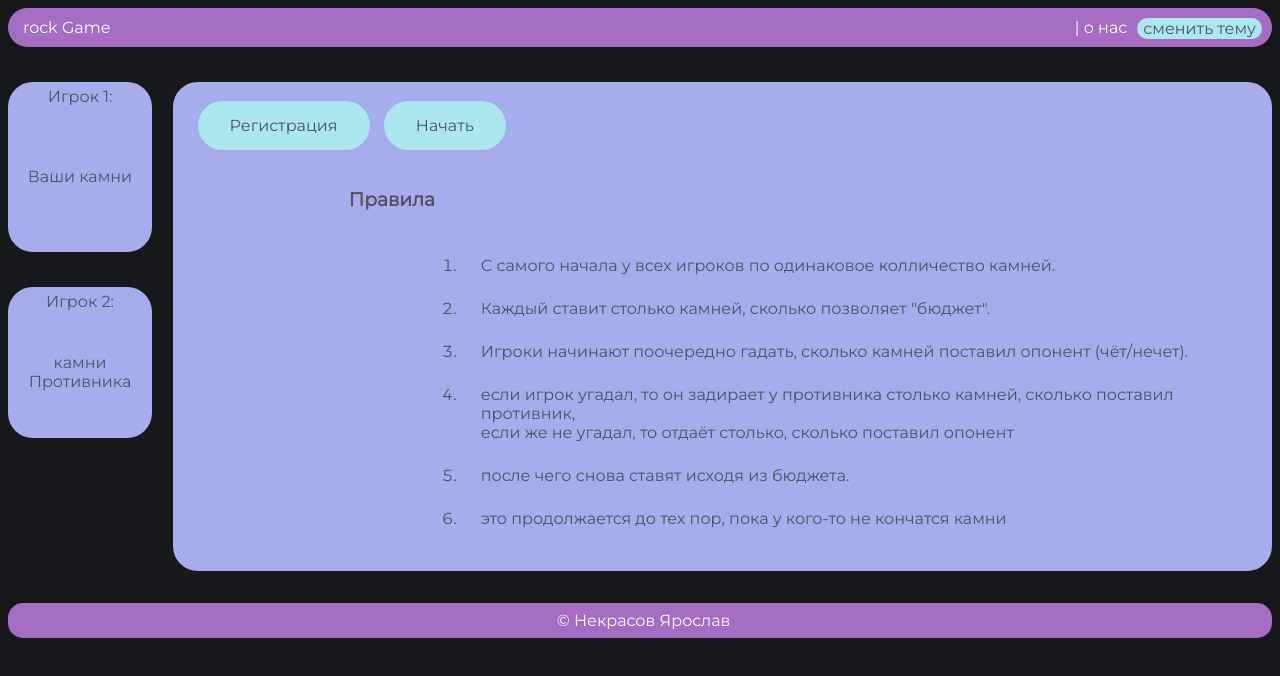
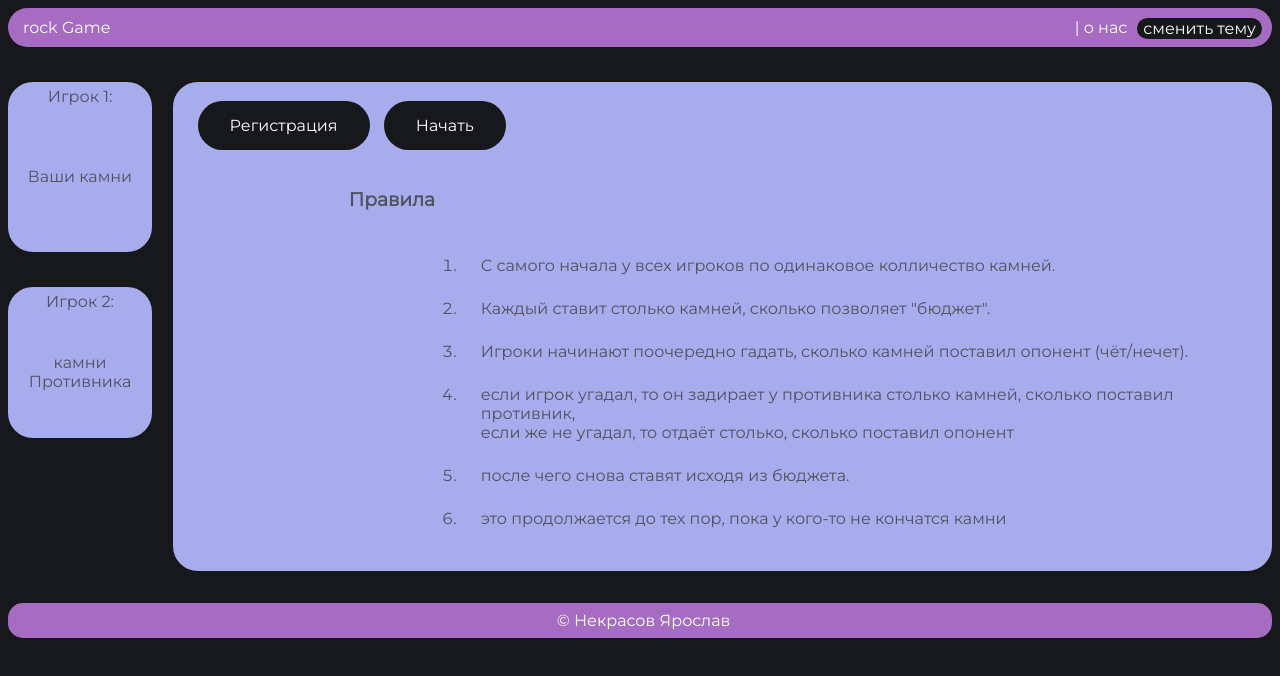
Before and after one commit to wwweblo/KazinoNaKamni, a plain HTML site: page index.html in a window 1280 px wide. Both pictures are taken after a click on the button "сменить тему". Drawn offline with Linux system fonts and the light colour scheme.

Commit message:
Add files via upload

```diff
--- a/dark-thame.css
+++ b/dark-thame.css
@@ -25,9 +25,10 @@ a{
   margin: 0px 10px 0px 10px;
 }
 a:visited {
-  color:white;
+  color:#white;
 }
 a:hover {
+  border-radius: 25px;
   background-color: #A6ACEC;
   color: white;
 }
@@ -49,10 +50,10 @@ a:hover {
 }
 
 .button {
-    background-color: #ACE7EF;
+    background-color: #17181c;
     border: none;
     border-radius: 25px;
-    color: #505160;
+    color: white;
     padding: 15px 32px;
     text-align: center;
     text-decoration: none;
@@ -63,10 +64,10 @@ a:hover {
 }
 
 .theme-button {
-  background-color: #ACE7EF;
+  background-color: #17181c;
   border: none;
   border-radius: 25px;
-  color: #505160;
+  color: white;
   text-align: center;
   text-decoration: none;
   display: inline-block;
```
